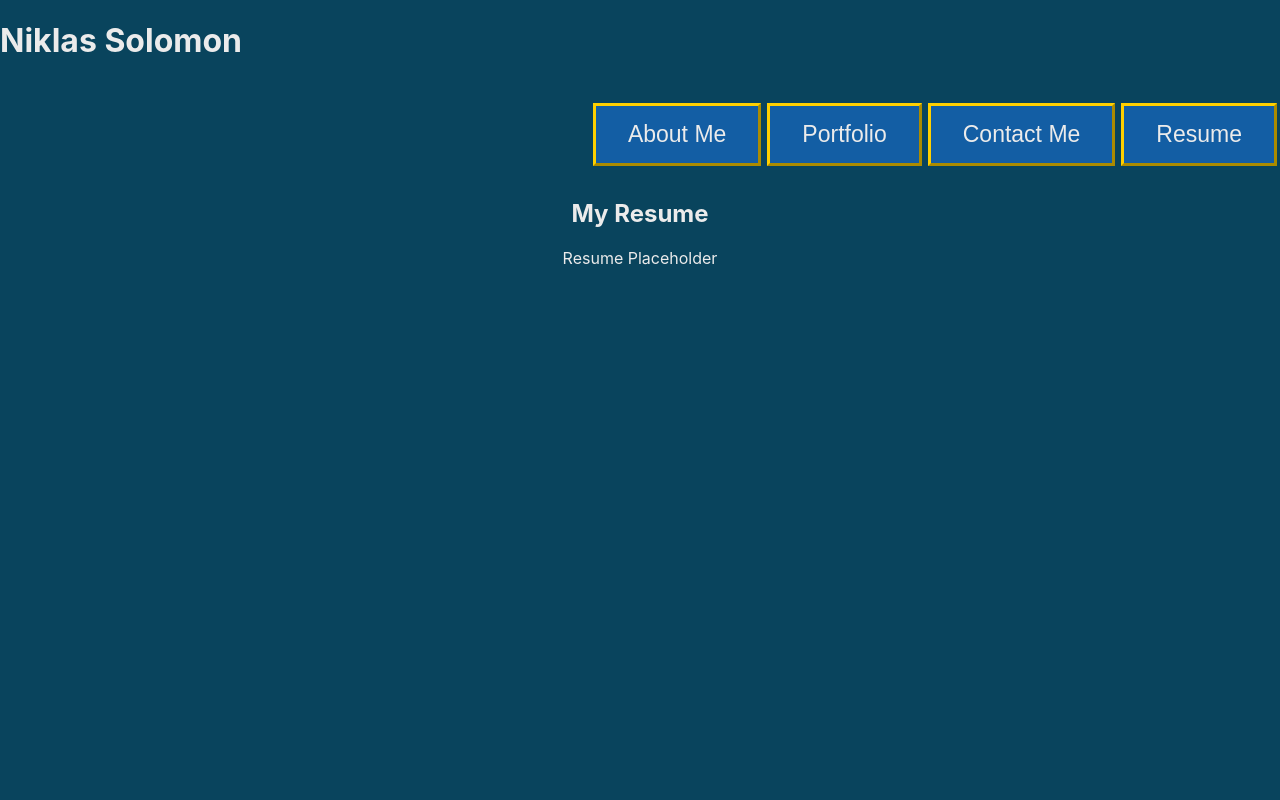
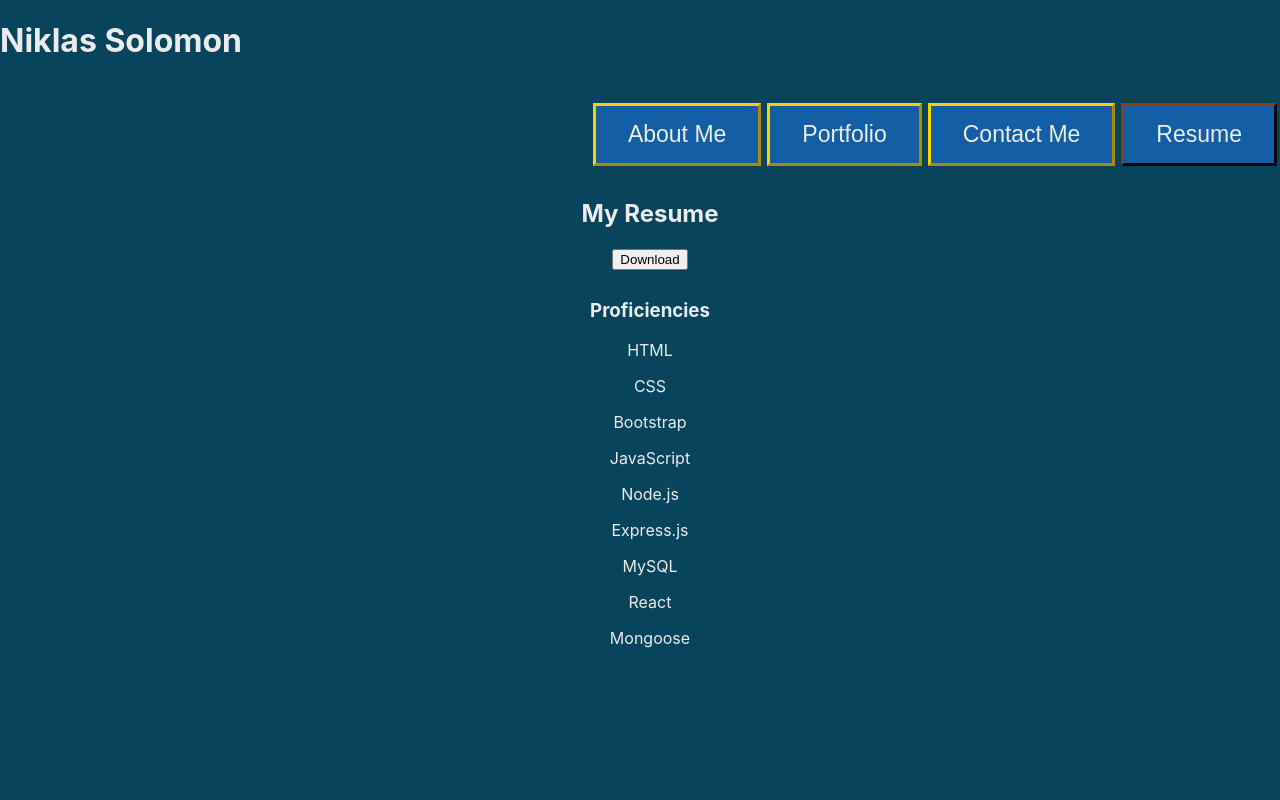
Before and after one commit to NiklasSolomon/React-Portfolio, a React (Create React App) app: page / in a window 1280 px wide. Both pictures are taken after a click on the button "Resume". Shown: the top 800 px of the page. Built offline with nearby package versions, Linux system fonts and the light colour scheme.

Commit message:
resume and proficiencies content

```diff
--- a/src/components/Body/Body.module.css
+++ b/src/components/Body/Body.module.css
@@ -6,4 +6,5 @@
     display: flex;
     margin: 0;
     height: 100vh;
+    flex-direction: column;
 }
--- a/src/components/Navigation/Navigation.module.css
+++ b/src/components/Navigation/Navigation.module.css
@@ -21,6 +21,11 @@
     margin: 3px;
 }
 
+.Selected {
+    border-color: #3c1a02;
+}
+
+
 @media screen and (min-width: 600px) {
     .Navigation{ flex-direction: row};
 }
--- a/src/pages/Pages.module.css
+++ b/src/pages/Pages.module.css
@@ -7,9 +7,11 @@
     width: 100%;
 }
 
-.Content h2 {
+.Content {
     margin: 0;
     padding: 10px;
+    align-items: center;
+    justify-content: center;
 }
 
 .Container {
--- a/src/pages/Resume.js
+++ b/src/pages/Resume.js
@@ -4,7 +4,21 @@ const Resume = () => {
     return (
         <div className={ styles.Page }>
             <h2>My Resume</h2>
-            <div>Resume Placeholder</div>
+            <button>Download</button>
+            <div className={styles.Content}>
+                <h3>Proficiencies</h3>
+                <div>
+                    <p>HTML</p>
+                    <p>CSS</p>
+                    <p>Bootstrap</p>
+                    <p>JavaScript</p>
+                    <p>Node.js</p>
+                    <p>Express.js</p>
+                    <p>MySQL</p>
+                    <p>React</p>
+                    <p>Mongoose</p>
+                </div>
+            </div>
         </div>
     )
 };
```
